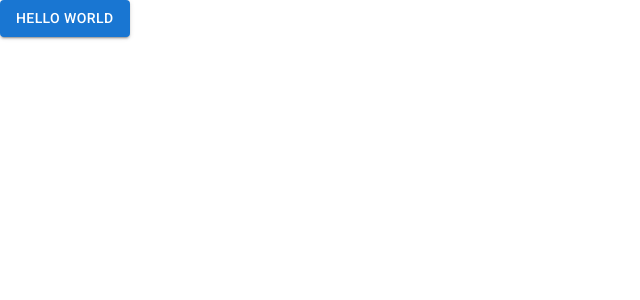
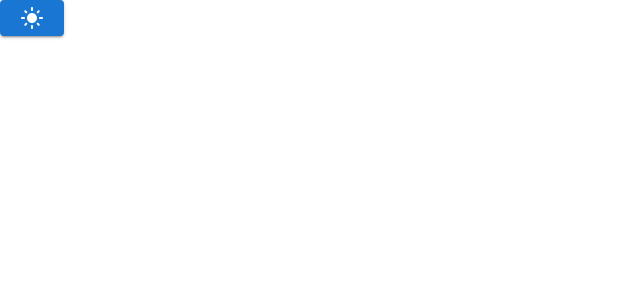
Before and after one commit to frederico-kluser/dynamic-table, a React (Vite) app: page / in a window 1280 px wide. Shown: the top 300 px of the page, without its empty margins (0-640 px from the left). Built offline with nearby package versions, Linux system fonts and the light colour scheme.

Commit message:
feat: toggle button icon

```diff
--- a/src/App.tsx
+++ b/src/App.tsx
@@ -2,6 +2,7 @@ import '@fontsource/roboto/300.css';
 import '@fontsource/roboto/400.css';
 import '@fontsource/roboto/500.css';
 import '@fontsource/roboto/700.css';
+import { DarkMode, LightMode } from '@mui/icons-material';
 
 import { Button, createTheme, CssBaseline, PaletteMode, ThemeProvider, useMediaQuery } from '@mui/material';
 import { useMemo, useState } from 'react';
@@ -27,7 +28,9 @@ function App() {
   return (
     <ThemeProvider theme={theme}>
       <CssBaseline />
-      <Button variant="contained" onClick={handleClick}>Hello World</Button>
+      <Button variant="contained" onClick={handleClick}>
+        { mode === 'light' ? <LightMode /> : <DarkMode />}
+      </Button>
     </ThemeProvider>
   )
 }
```
